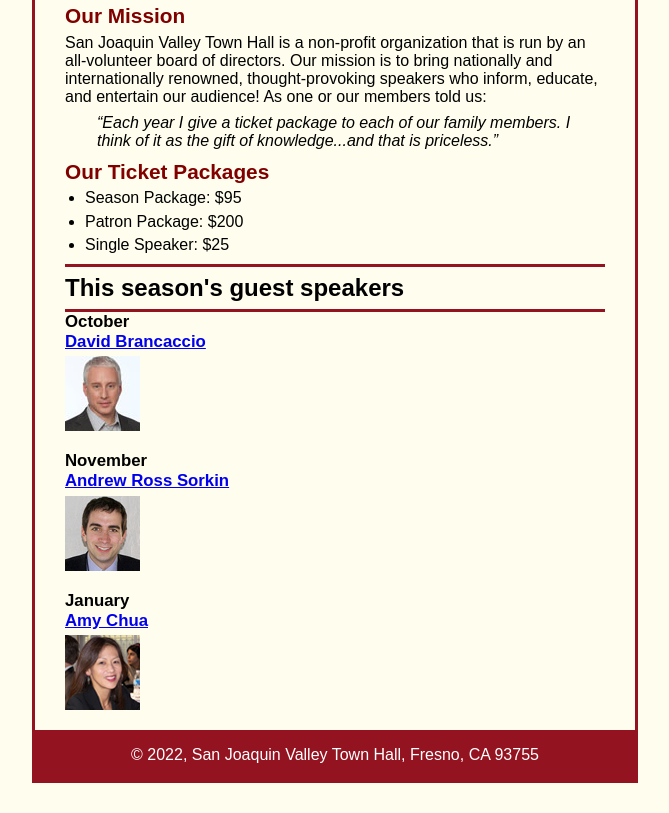
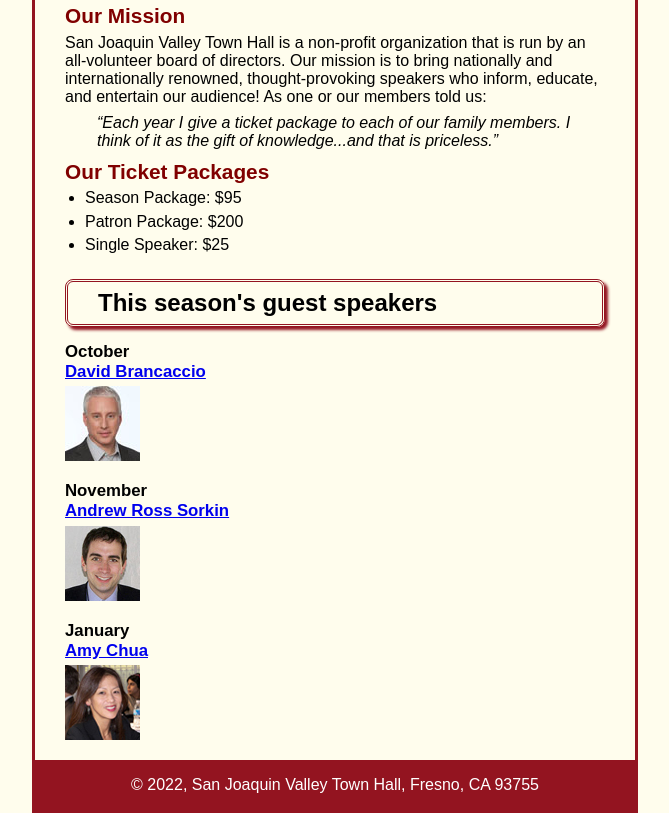
Before and after one commit to yaneliii/A07, a plain HTML site: page index.html in a window 1280 px wide. Shown: the part 129-942 px from the top of the page, without its empty margins (305-974 px from the left). Before the commit the page ends 912 px from the top, so only its background shows below. Drawn offline with Linux system fonts and the light colour scheme.

Commit message:
Feature: added a rounded edged box ("This season’s guests")

```diff
--- a/styles/c5_main.css
+++ b/styles/c5_main.css
@@ -58,6 +58,15 @@
 	border-top: 3px solid #931420;
 	border-bottom: 3px solid #931420;
 }
+main>h1 {
+	/*Exercise 5-2*/
+	border: 3px double #931420;
+	border-radius: 8px;
+	box-shadow: 3px 3px 3px #931420;
+	margin: 15px 0;
+	padding: .3em 0;
+	text-indent: 30px;
+}
 main h2 {
 	color: var(--global-color-1);
 	font-size: 130%;
```
